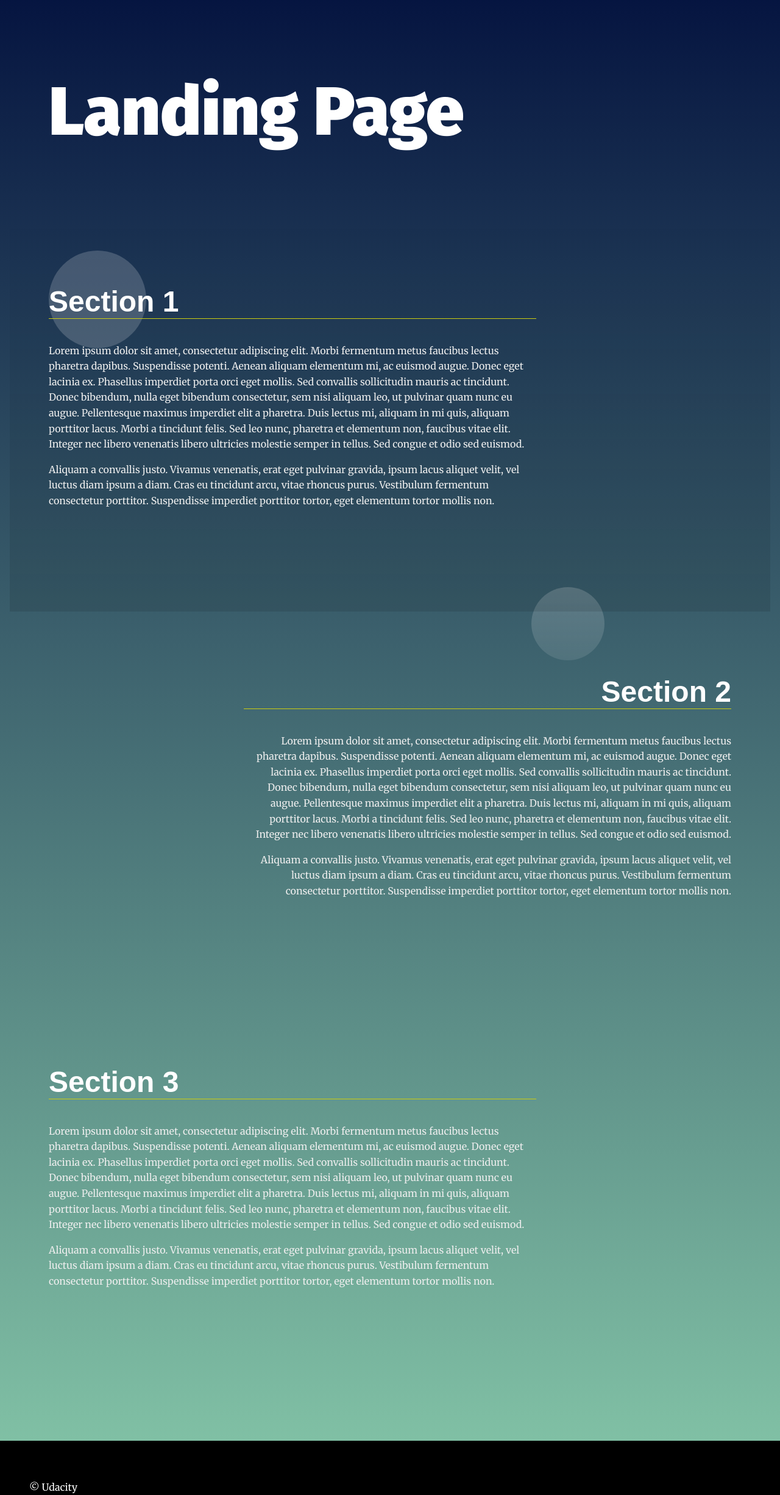
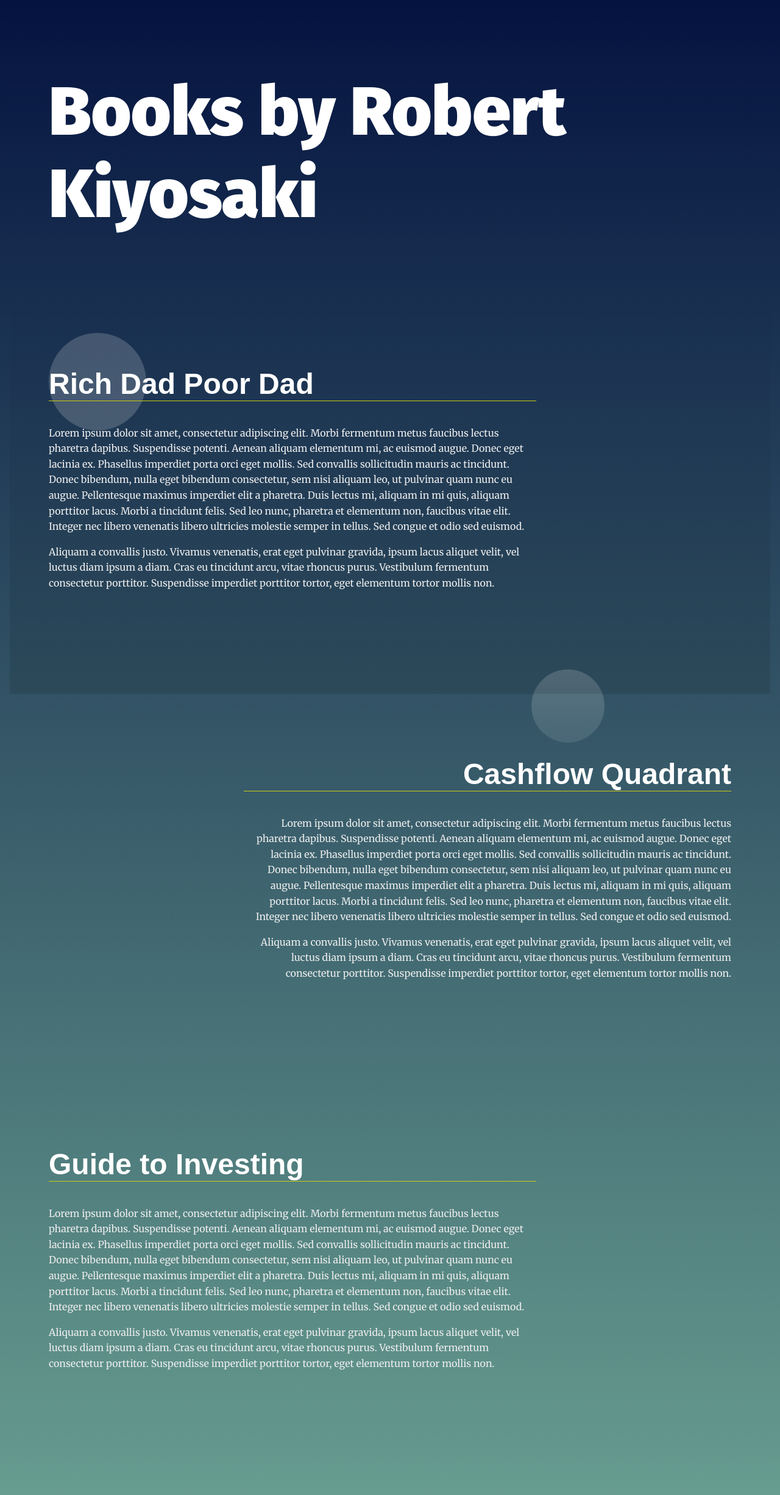
Before and after one commit to sujitbidawe/landing-page, a plain HTML site: page index.html in a window 1280 px wide. Shown: the part 108-2560 px from the top of the page at 61% size. Drawn offline with Linux system fonts and the light colour scheme.

Commit message:
MODIFIED: html content for the landing page

```diff
--- a/index.html
+++ b/index.html
@@ -4,7 +4,7 @@
   <meta charset="UTF-8">
   <meta name="viewport" content="width=device-width, initial-scale=1.0">
   <meta http-equiv="X-UA-Compatible" content="ie=edge">
-  <title>Manipulating the DOM</title>
+  <title>Books by Robert Kiyosaki</title>
   <!-- Load Google Fonts -->
   <link href="https://fonts.googleapis.com/css?family=Fira+Sans:900|Merriweather&display=swap" rel="stylesheet">  <!-- Load Styles -->
   <link href="css/styles.css" rel="stylesheet">
@@ -15,12 +15,12 @@
   <header class="page__header">
     <nav class="navbar__menu">
       <!-- Navigation starts as empty UL that will be populated with JS -->
-      <ul id="navbar__list"></ul>
+      <ul id="navbar__list" class="navbar"></ul>
     </nav>
   </header>
   <main>
     <header class="main__hero">
-      <h1>Landing Page </h1>
+      <h1>Books by Robert Kiyosaki</h1>
     </header>
     <!-- Each Section has an ID (used for the anchor) and
     a data attribute that will populate the li node.
@@ -28,7 +28,7 @@
     The first section is set to active class by default -->
     <section id="section1" data-nav="Section 1" class="your-active-class">
       <div class="landing__container">
-        <h2>Section 1</h2>
+        <h2>Rich Dad Poor Dad</h2>
         <p>Lorem ipsum dolor sit amet, consectetur adipiscing elit. Morbi fermentum metus faucibus lectus pharetra dapibus. Suspendisse potenti. Aenean aliquam elementum mi, ac euismod augue. Donec eget lacinia ex. Phasellus imperdiet porta orci eget mollis. Sed convallis sollicitudin mauris ac tincidunt. Donec bibendum, nulla eget bibendum consectetur, sem nisi aliquam leo, ut pulvinar quam nunc eu augue. Pellentesque maximus imperdiet elit a pharetra. Duis lectus mi, aliquam in mi quis, aliquam porttitor lacus. Morbi a tincidunt felis. Sed leo nunc, pharetra et elementum non, faucibus vitae elit. Integer nec libero venenatis libero ultricies molestie semper in tellus. Sed congue et odio sed euismod.</p>
 
         <p>Aliquam a convallis justo. Vivamus venenatis, erat eget pulvinar gravida, ipsum lacus aliquet velit, vel luctus diam ipsum a diam. Cras eu tincidunt arcu, vitae rhoncus purus. Vestibulum fermentum consectetur porttitor. Suspendisse imperdiet porttitor tortor, eget elementum tortor mollis non.</p>
@@ -36,7 +36,7 @@
     </section>
     <section id="section2" data-nav="Section 2">
       <div class="landing__container">
-        <h2>Section 2</h2>
+        <h2>Cashflow Quadrant</h2>
         <p>Lorem ipsum dolor sit amet, consectetur adipiscing elit. Morbi fermentum metus faucibus lectus pharetra dapibus. Suspendisse potenti. Aenean aliquam elementum mi, ac euismod augue. Donec eget lacinia ex. Phasellus imperdiet porta orci eget mollis. Sed convallis sollicitudin mauris ac tincidunt. Donec bibendum, nulla eget bibendum consectetur, sem nisi aliquam leo, ut pulvinar quam nunc eu augue. Pellentesque maximus imperdiet elit a pharetra. Duis lectus mi, aliquam in mi quis, aliquam porttitor lacus. Morbi a tincidunt felis. Sed leo nunc, pharetra et elementum non, faucibus vitae elit. Integer nec libero venenatis libero ultricies molestie semper in tellus. Sed congue et odio sed euismod.</p>
 
         <p>Aliquam a convallis justo. Vivamus venenatis, erat eget pulvinar gravida, ipsum lacus aliquet velit, vel luctus diam ipsum a diam. Cras eu tincidunt arcu, vitae rhoncus purus. Vestibulum fermentum consectetur porttitor. Suspendisse imperdiet porttitor tortor, eget elementum tortor mollis non.</p>
@@ -44,7 +44,15 @@
     </section>
     <section id="section3" data-nav="Section 3">
       <div class="landing__container">
-        <h2>Section 3</h2>
+        <h2>Guide to Investing</h2>
+        <p>Lorem ipsum dolor sit amet, consectetur adipiscing elit. Morbi fermentum metus faucibus lectus pharetra dapibus. Suspendisse potenti. Aenean aliquam elementum mi, ac euismod augue. Donec eget lacinia ex. Phasellus imperdiet porta orci eget mollis. Sed convallis sollicitudin mauris ac tincidunt. Donec bibendum, nulla eget bibendum consectetur, sem nisi aliquam leo, ut pulvinar quam nunc eu augue. Pellentesque maximus imperdiet elit a pharetra. Duis lectus mi, aliquam in mi quis, aliquam porttitor lacus. Morbi a tincidunt felis. Sed leo nunc, pharetra et elementum non, faucibus vitae elit. Integer nec libero venenatis libero ultricies molestie semper in tellus. Sed congue et odio sed euismod.</p>
+
+        <p>Aliquam a convallis justo. Vivamus venenatis, erat eget pulvinar gravida, ipsum lacus aliquet velit, vel luctus diam ipsum a diam. Cras eu tincidunt arcu, vitae rhoncus purus. Vestibulum fermentum consectetur porttitor. Suspendisse imperdiet porttitor tortor, eget elementum tortor mollis non.</p>
+      </div>
+    </section>
+    <section id="section4" data-nav="Section 4">
+      <div class="landing__container">
+        <h2>Retire Young Retire Rich</h2>
         <p>Lorem ipsum dolor sit amet, consectetur adipiscing elit. Morbi fermentum metus faucibus lectus pharetra dapibus. Suspendisse potenti. Aenean aliquam elementum mi, ac euismod augue. Donec eget lacinia ex. Phasellus imperdiet porta orci eget mollis. Sed convallis sollicitudin mauris ac tincidunt. Donec bibendum, nulla eget bibendum consectetur, sem nisi aliquam leo, ut pulvinar quam nunc eu augue. Pellentesque maximus imperdiet elit a pharetra. Duis lectus mi, aliquam in mi quis, aliquam porttitor lacus. Morbi a tincidunt felis. Sed leo nunc, pharetra et elementum non, faucibus vitae elit. Integer nec libero venenatis libero ultricies molestie semper in tellus. Sed congue et odio sed euismod.</p>
 
         <p>Aliquam a convallis justo. Vivamus venenatis, erat eget pulvinar gravida, ipsum lacus aliquet velit, vel luctus diam ipsum a diam. Cras eu tincidunt arcu, vitae rhoncus purus. Vestibulum fermentum consectetur porttitor. Suspendisse imperdiet porttitor tortor, eget elementum tortor mollis non.</p>
@@ -52,8 +60,9 @@
     </section>
   </main>
   <footer class="page__footer">
-    <p>&copy Udacity</p>
+    <p>Rights Reserved @ Robert Kiyosaki</p>
   </footer>
 
 </body>
 </html>
+<script src="./js/app.js"></script>
```
